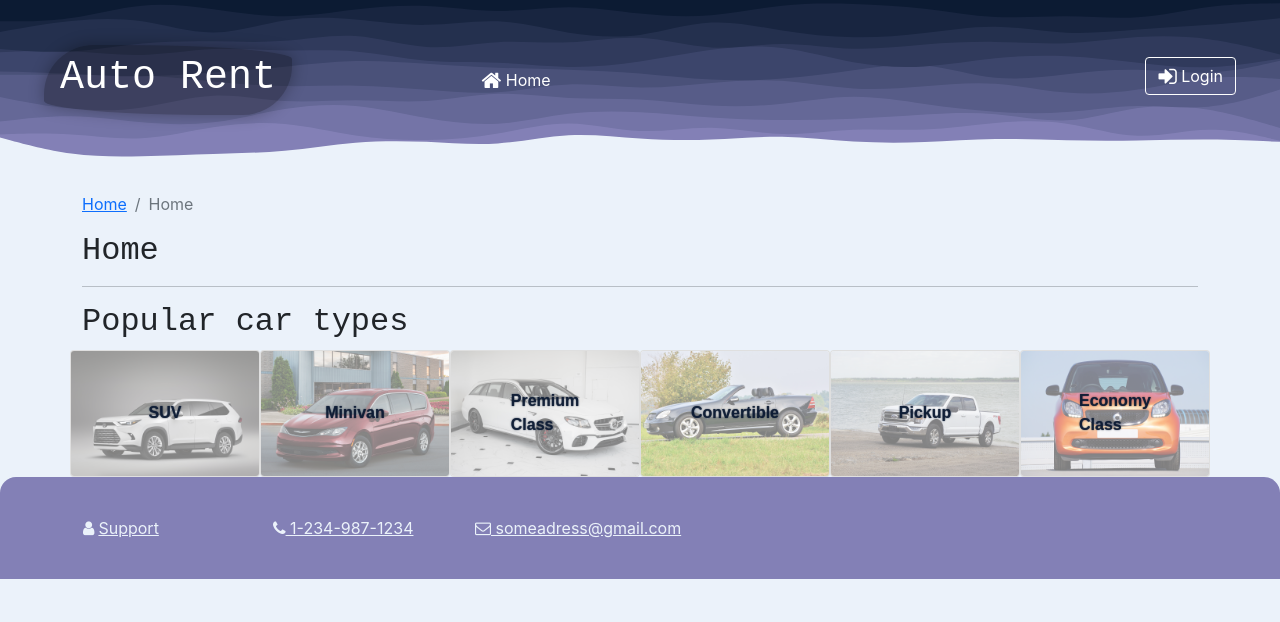
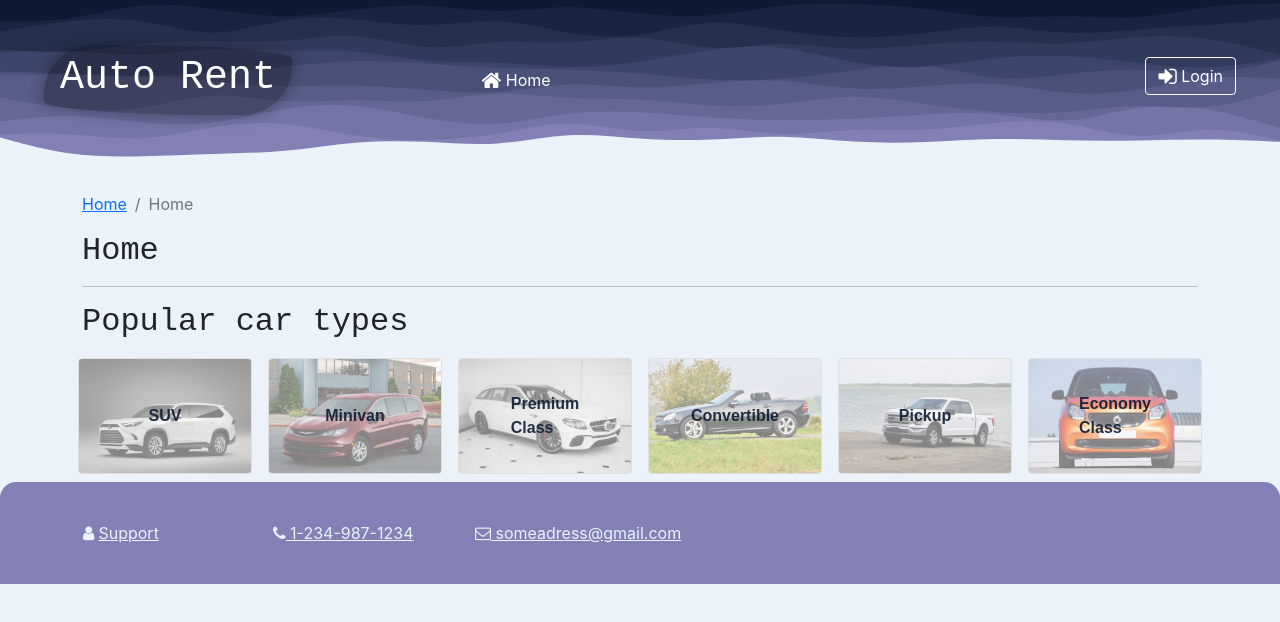
Before and after one commit to Misjly/autorent, a React (Create React App) app: page / in a window 1280 px wide. Shown: the top 622 px of the page. Built offline with nearby package versions, Linux system fonts and the light colour scheme.

Commit message:
Car type hover

```diff
--- a/src/App.css
+++ b/src/App.css
@@ -43,15 +43,34 @@ a .card-text {
   font-size: clamp(0.5rem, 3vw, 1rem);
   font-family: Arial, Helvetica, sans-serif;
   white-space: pre-wrap;
-  text-shadow: 0 0 0.1rem rgba(12, 27, 51, 0.9);
 }
 
 .card-img {
   opacity: 0.5;
+  transition: 1s;
 }
 
-.card-content {
+.card-container {
   justify-content: center;
+  margin: 0.5rem;
+}
+
+.card-container:hover > .card-img {
+  transition: opacity 0.7s;
+  opacity: 1;
+  transform: scale(110%);
+  box-shadow: 0 1rem 1rem #8380b6;
+}
+
+.card-container:hover > .card-text {
+  transition: font-size 0.5s;
+  font-size: large;
+  text-shadow: 0 0 0.1rem #ebf2fa;
+}
+
+a:hover {
+  border-color: #ebf2fa;
+  box-shadow: 0 0.3rem 2rem #ebf2fa;
 }
 
 .brand {
--- a/src/App.scss
+++ b/src/App.scss
@@ -54,14 +54,33 @@ a .card-text {
     font-size: clamp(.5rem, 3vw, 1rem);
     font-family: $font-card;
     white-space:pre-wrap;
-    text-shadow: 0 0 .1rem $color-oxford-blue;
 }
 .card-img {
     opacity: 0.5;
+    transition: 1s;
 }
 
-.card-content {
+.card-container {
     justify-content: center;
+    margin: .5rem;
+}
+
+.card-container:hover > .card-img {
+    transition: opacity .7s;
+    opacity: 1;
+    transform: scale(110%);
+    box-shadow: 0 1rem 1rem $color-cool-gray;
+}
+
+.card-container:hover > .card-text {
+    transition: font-size .5s;
+    font-size: large;
+    text-shadow: 0 0 0.1rem $color-alice-blue;
+}
+
+a:hover {
+    border-color: $color-alice-blue;
+    box-shadow: 0 .3rem 2rem $color-alice-blue;
 }
 
 .brand {
--- a/src/features/car/CarTypeCard.js
+++ b/src/features/car/CarTypeCard.js
@@ -7,7 +7,7 @@ const CarTypeCard = ({ carType }) => {
     return (
         <>
             <Link to={`${name}`}>
-                <Card className='card-content'>
+                <Card className='card-container'>
                     <CardImg
                         className='card-img'
                         top
```
Also changed, not shown: src/app/assets/svg/layered-waves1.svg (deleted), 1 other file (tests, documents, lock files or other folders).
